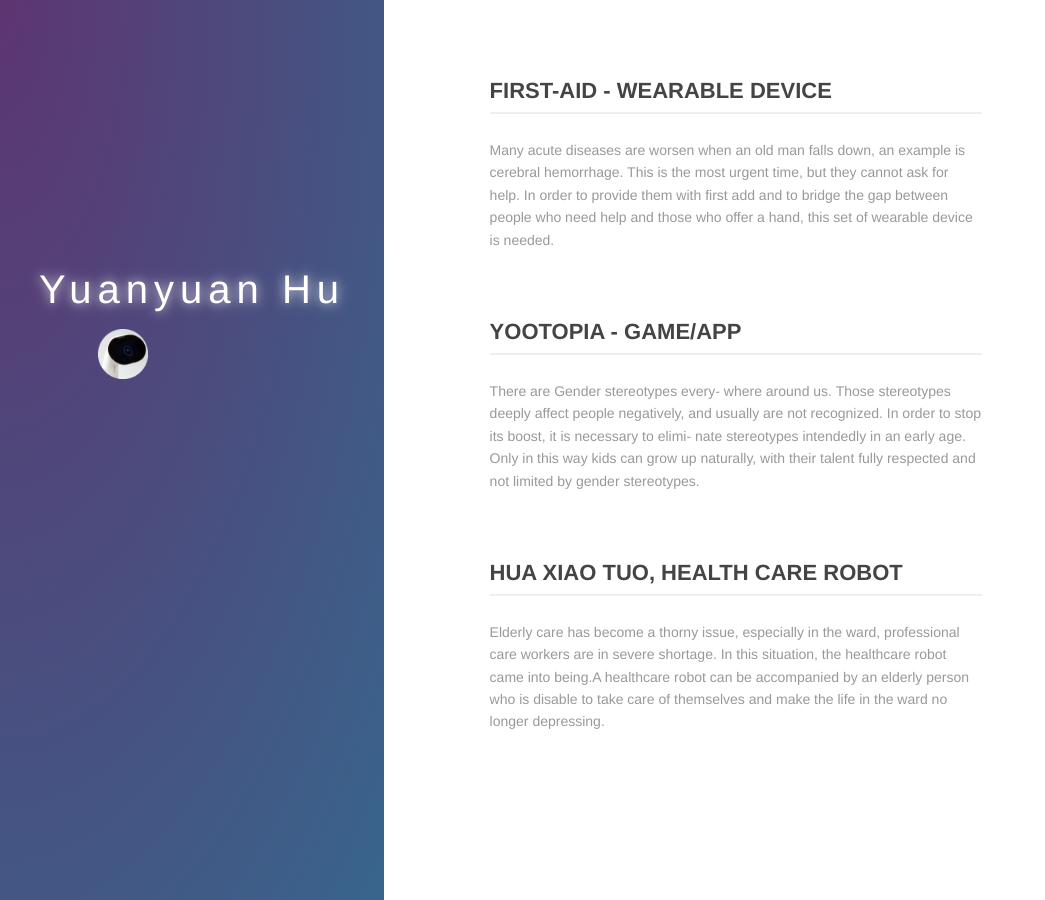
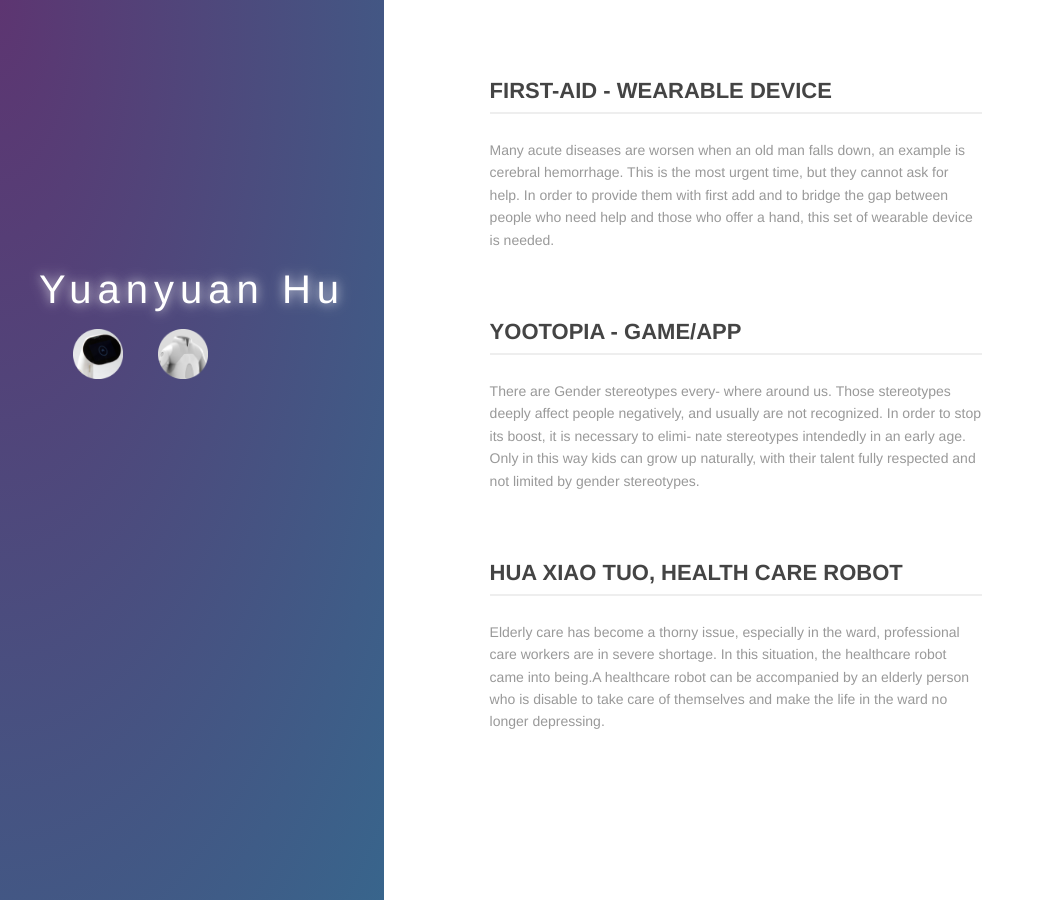
Before and after one commit to yuanyuanhu96/Potfolio-Archive, a Jekyll site: the page built from index.md, in a window 1280 px wide. Shown: the whole page, without its empty margins (0-1045 px from the left). Built offline with Jekyll 4.4.1, drawn with Linux system fonts in a browser that asks for light colours.

Commit message:
Update index.md

```diff
--- a/index.md
+++ b/index.md
@@ -8,7 +8,7 @@ layout: default
       <div class="info-card">
         <h1>Yuanyuan Hu</h1>
         <a href="http://hu-yuanyuan.com/Hua-Xiao-Tuo" target="_blank"><img src="/images/Project-icon-png/1_favicon.ico" alt="" width="50"/></a>
-        <a href="https://huyuanyuan96.github.io/carriage-return-line-feed-new-line-end-file" target="_blank"><img src="/Project-icon-png/Project-icon-02.png" alt="" width="50"/></a>
+        <a href="https://huyuanyuan96.github.io/carriage-return-line-feed-new-line-end-file" target="_blank"><img src="/images/Project-icon-png/Project-icon-02.png" alt="" width="50"/></a>
                         <a href="http://instagram.com/beiyuu/" target="_blank"><img src="http://d36xtkk24g8jdx.cloudfront.net/bluebar/00c6602/images/ico/favicon.ico" alt="" width="50"/></a>
          <a href="http://instagram.com/beiyuu/" target="_blank"><img src="http://d36xtkk24g8jdx.cloudfront.net/bluebar/00c6602/images/ico/favicon.ico" alt="" width="50"/></a>
          <a href="http://instagram.com/beiyuu/" target="_blank"><img src="http://d36xtkk24g8jdx.cloudfront.net/bluebar/00c6602/images/ico/favicon.ico" alt="" width="50"/></a>
```
